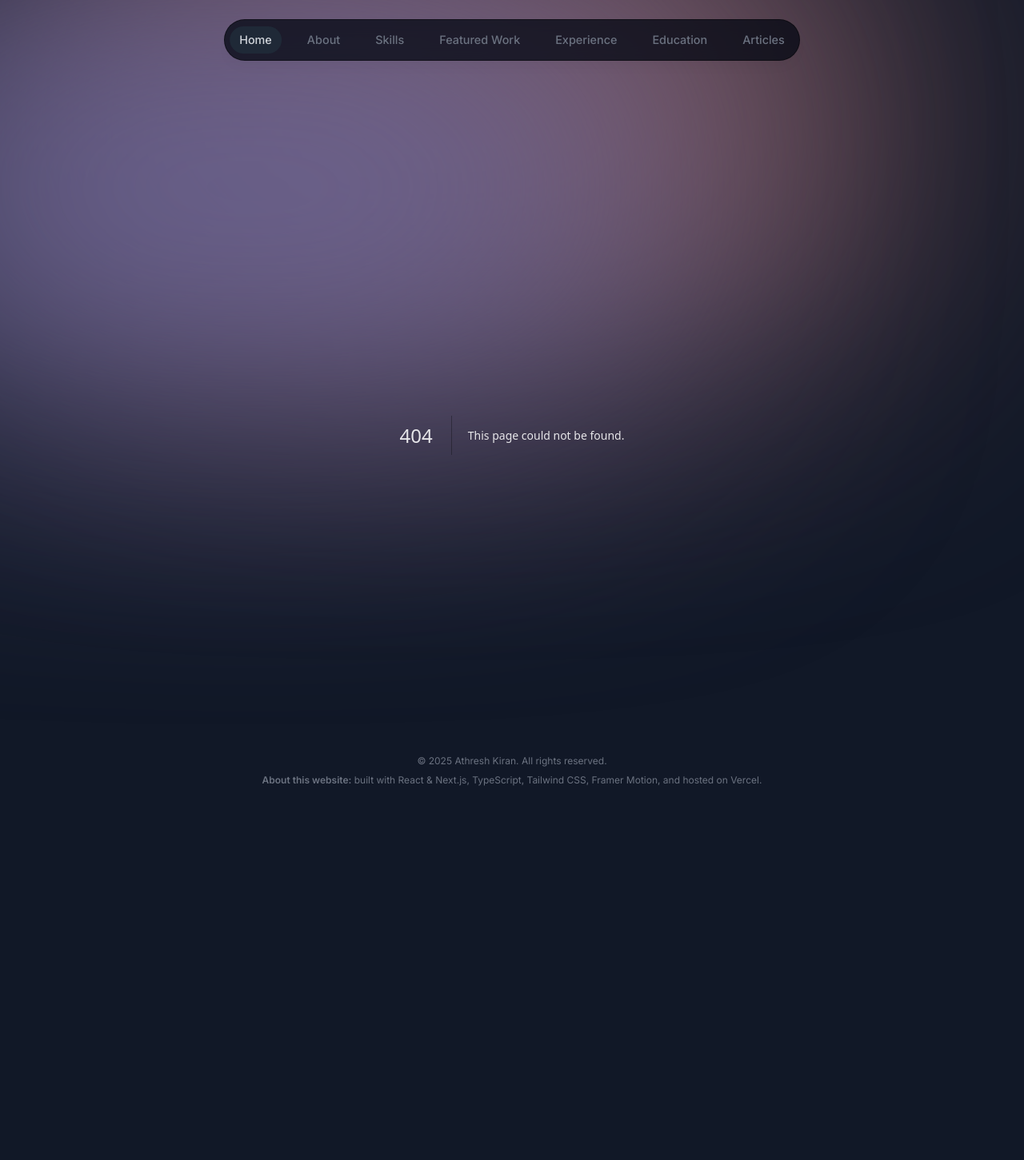
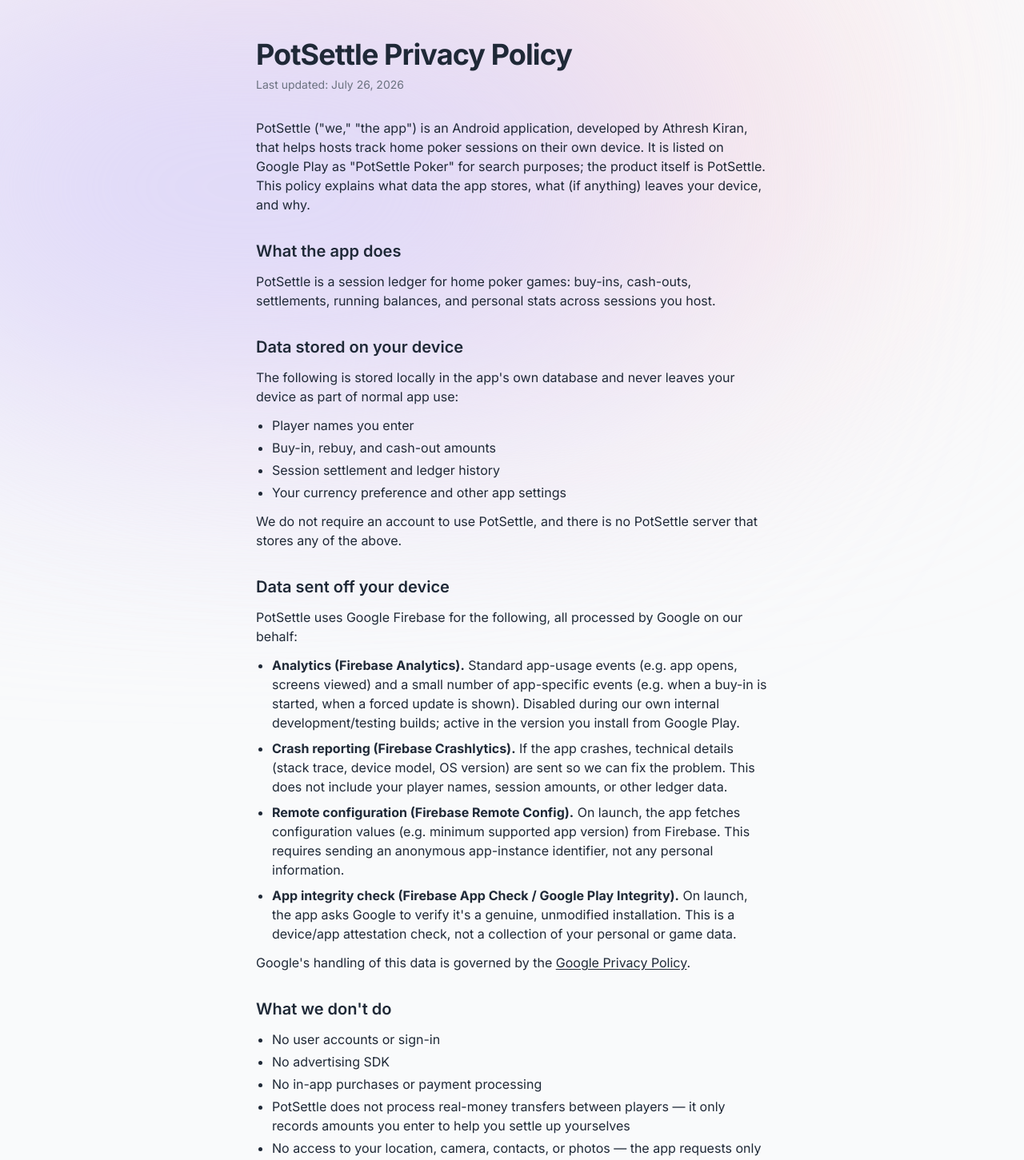
Before and after one commit to AthreshK/Personal-Portfolio-2.0, a Next.js app: page /potsettle/privacy-policy in a window 1280 px wide. Before the commit this address had no page. Shown: the top 1451 px of the page at 80% size. Before the commit the page ends 1024 px from the top, so only its background shows below. Built offline with nearby package versions, Linux system fonts and the light colour scheme.

Commit message:
Add PotSettle privacy policy page at /potsettle/privacy-policy

```diff
--- /dev/null
+++ b/app/(main)/layout.tsx
@@ -0,0 +1,25 @@
+import Header from "@/components/header";
+import Footer from "@/components/footer";
+import ActiveSectionContextProvider from "@/context/active-section-context";
+import ThemeContextProvider from "@/context/theme-context";
+import { Toaster } from "react-hot-toast";
+
+export default function MainLayout({
+  children,
+}: {
+  children: React.ReactNode;
+}) {
+  return (
+    <ThemeContextProvider>
+      <ActiveSectionContextProvider>
+        <div className="pt-28 md:pt-36">
+          <Header />
+          {children}
+          <Footer />
+        </div>
+
+        <Toaster position="top-right" />
+      </ActiveSectionContextProvider>
+    </ThemeContextProvider>
+  );
+}
--- a/app/layout.tsx
+++ b/app/layout.tsx
@@ -1,13 +1,7 @@
-import Header from "@/components/header";
 import "./globals.css";
 import { Inter } from "next/font/google";
-import ActiveSectionContextProvider from "@/context/active-section-context";
-import Footer from "@/components/footer";
-import ThemeSwitch from "@/components/theme-switch";
-import ThemeContextProvider from "@/context/theme-context";
-import { Toaster } from "react-hot-toast";
 import { pageMetaData } from "@/lib/data";
-import { Analytics } from "@vercel/analytics/next"
+import { Analytics } from "@vercel/analytics/next";
 
 const inter = Inter({ subsets: ["latin"] });
 
@@ -21,21 +15,12 @@
   return (
     <html lang="en" className="!scroll-smooth">
       <body
-        className={`${inter.className} bg-gray-50 text-gray-950 relative pt-28 md:pt-36 dark:bg-gray-900 dark:text-gray-50 dark:text-opacity-90`}
+        className={`${inter.className} bg-gray-50 text-gray-950 relative dark:bg-gray-900 dark:text-gray-50 dark:text-opacity-90`}
       >
         <div className="bg-[#fbe2e3] absolute top-[-6rem] -z-10 right-[11rem] h-[31.25rem] w-[31.25rem] rounded-full blur-[10rem] sm:w-[68.75rem] dark:bg-[#946263]"></div>
         <div className="bg-[#dbd7fb] absolute top-[-1rem] -z-10 left-[-35rem] h-[31.25rem] w-[50rem] rounded-full blur-[10rem] sm:w-[68.75rem] md:left-[-33rem] lg:left-[-28rem] xl:left-[-15rem] 2xl:left-[-5rem] dark:bg-[#676394]"></div>
 
-        <ThemeContextProvider>
-          <ActiveSectionContextProvider>
-            <Header />
-            {children}
-            <Footer />
-
-            <Toaster position="top-right" />
-            {/* <ThemeSwitch /> */}
-          </ActiveSectionContextProvider>
-        </ThemeContextProvider>
+        {children}
         <Analytics />
       </body>
     </html>
--- /dev/null
+++ b/app/potsettle/privacy-policy/layout.tsx
@@ -0,0 +1,16 @@
+export default function PrivacyPolicyLayout({
+  children,
+}: {
+  children: React.ReactNode;
+}) {
+  return (
+    <div className="min-h-screen pt-8">
+      {children}
+      <footer className="mb-10 px-4 text-center text-gray-500">
+        <small className="mb-2 block text-xs">
+          &copy; 2026 Athresh Kiran. All rights reserved.
+        </small>
+      </footer>
+    </div>
+  );
+}
--- /dev/null
+++ b/app/potsettle/privacy-policy/page.tsx
@@ -0,0 +1,181 @@
+import type { Metadata } from "next";
+
+export const metadata: Metadata = {
+  title: "PotSettle Privacy Policy",
+  description:
+    "Privacy policy for PotSettle, an Android app for tracking home poker sessions.",
+  robots: {
+    index: true,
+    follow: false,
+  },
+};
+
+export default function PotSettlePrivacyPolicy() {
+  return (
+    <main className="mx-auto max-w-2xl px-4 pb-24 pt-4 text-gray-800 dark:text-gray-100">
+      <article className="space-y-8">
+        <header className="space-y-2">
+          <h1 className="text-3xl font-bold tracking-tight sm:text-4xl">
+            PotSettle Privacy Policy
+          </h1>
+          <p className="text-sm text-gray-500 dark:text-gray-400">
+            Last updated: July 26, 2026
+          </p>
+        </header>
+
+        <p>
+          PotSettle (&quot;we,&quot; &quot;the app&quot;) is an Android
+          application, developed by Athresh Kiran, that helps hosts track home
+          poker sessions on their own device. It is listed on Google Play as
+          &quot;PotSettle Poker&quot; for search purposes; the product itself is
+          PotSettle. This policy explains what data the app stores, what (if
+          anything) leaves your device, and why.
+        </p>
+
+        <section className="space-y-3">
+          <h2 className="text-xl font-semibold">What the app does</h2>
+          <p>
+            PotSettle is a session ledger for home poker games: buy-ins,
+            cash-outs, settlements, running balances, and personal stats across
+            sessions you host.
+          </p>
+        </section>
+
+        <section className="space-y-3">
+          <h2 className="text-xl font-semibold">Data stored on your device</h2>
+          <p>
+            The following is stored locally in the app&apos;s own database and
+            never leaves your device as part of normal app use:
+          </p>
+          <ul className="list-disc space-y-1 pl-5">
+            <li>Player names you enter</li>
+            <li>Buy-in, rebuy, and cash-out amounts</li>
+            <li>Session settlement and ledger history</li>
+            <li>Your currency preference and other app settings</li>
+          </ul>
+          <p>
+            We do not require an account to use PotSettle, and there is no
+            PotSettle server that stores any of the above.
+          </p>
+        </section>
+
+        <section className="space-y-3">
+          <h2 className="text-xl font-semibold">Data sent off your device</h2>
+          <p>
+            PotSettle uses Google Firebase for the following, all processed by
+            Google on our behalf:
+          </p>
+          <ul className="list-disc space-y-2 pl-5">
+            <li>
+              <strong>Analytics (Firebase Analytics).</strong> Standard
+              app-usage events (e.g. app opens, screens viewed) and a small
+              number of app-specific events (e.g. when a buy-in is started, when
+              a forced update is shown). Disabled during our own internal
+              development/testing builds; active in the version you install from
+              Google Play.
+            </li>
+            <li>
+              <strong>Crash reporting (Firebase Crashlytics).</strong> If the
+              app crashes, technical details (stack trace, device model, OS
+              version) are sent so we can fix the problem. This does not include
+              your player names, session amounts, or other ledger data.
+            </li>
+            <li>
+              <strong>Remote configuration (Firebase Remote Config).</strong> On
+              launch, the app fetches configuration values (e.g. minimum
+              supported app version) from Firebase. This requires sending an
+              anonymous app-instance identifier, not any personal information.
+            </li>
+            <li>
+              <strong>
+                App integrity check (Firebase App Check / Google Play
+                Integrity).
+              </strong>{" "}
+              On launch, the app asks Google to verify it&apos;s a genuine,
+              unmodified installation. This is a device/app attestation check,
+              not a collection of your personal or game data.
+            </li>
+          </ul>
+          <p>
+            Google&apos;s handling of this data is governed by the{" "}
+            <a
+              href="https://policies.google.com/privacy"
+              className="underline underline-offset-2 hover:text-gray-600 dark:hover:text-gray-300"
+              target="_blank"
+              rel="noopener noreferrer"
+            >
+              Google Privacy Policy
+            </a>
+            .
+          </p>
+        </section>
+
+        <section className="space-y-3">
+          <h2 className="text-xl font-semibold">What we don&apos;t do</h2>
+          <ul className="list-disc space-y-1 pl-5">
+            <li>No user accounts or sign-in</li>
+            <li>No advertising SDK</li>
+            <li>No in-app purchases or payment processing</li>
+            <li>
+              PotSettle does not process real-money transfers between players —
+              it only records amounts you enter to help you settle up yourselves
+            </li>
+            <li>
+              No access to your location, camera, contacts, or photos — the app
+              requests only network access, used solely for the Firebase
+              services described above
+            </li>
+          </ul>
+          <p>
+            If in-app purchases or ads are introduced in a future version, this
+            policy will be updated before that version is released, and the
+            update will be reflected in the &quot;Last updated&quot; date above.
+          </p>
+        </section>
+
+        <section className="space-y-3">
+          <h2 className="text-xl font-semibold">Children&apos;s privacy</h2>
+          <p>
+            PotSettle is not directed at children under 13, and we do not
+            knowingly collect data from children under 13.
+          </p>
+        </section>
+
+        <section className="space-y-3">
+          <h2 className="text-xl font-semibold">
+            Data retention and deletion
+          </h2>
+          <p>
+            Uninstalling PotSettle, or clearing its data from Android&apos;s App
+            Info screen, immediately removes all locally stored data described
+            above. Because there is no PotSettle account or server, there is no
+            separate account-deletion process. Data sent to Firebase (analytics
+            events, crash reports) is retained according to Google&apos;s
+            standard Firebase retention periods.
+          </p>
+        </section>
+
+        <section className="space-y-3">
+          <h2 className="text-xl font-semibold">Changes to this policy</h2>
+          <p>
+            We may update this policy as the app changes. The date at the top
+            will always reflect the most recent revision.
+          </p>
+        </section>
+
+        <section className="space-y-3">
+          <h2 className="text-xl font-semibold">Contact</h2>
+          <p>
+            Questions about this policy or your data:{" "}
+            <a
+              href="mailto:athresh.kiran@gmail.com"
+              className="underline underline-offset-2 hover:text-gray-600 dark:hover:text-gray-300"
+            >
+              athresh.kiran@gmail.com
+            </a>
+          </p>
+        </section>
+      </article>
+    </main>
+  );
+}
```
Also changed, not shown: app/(main)/page.tsx (renamed from app/page.tsx).
